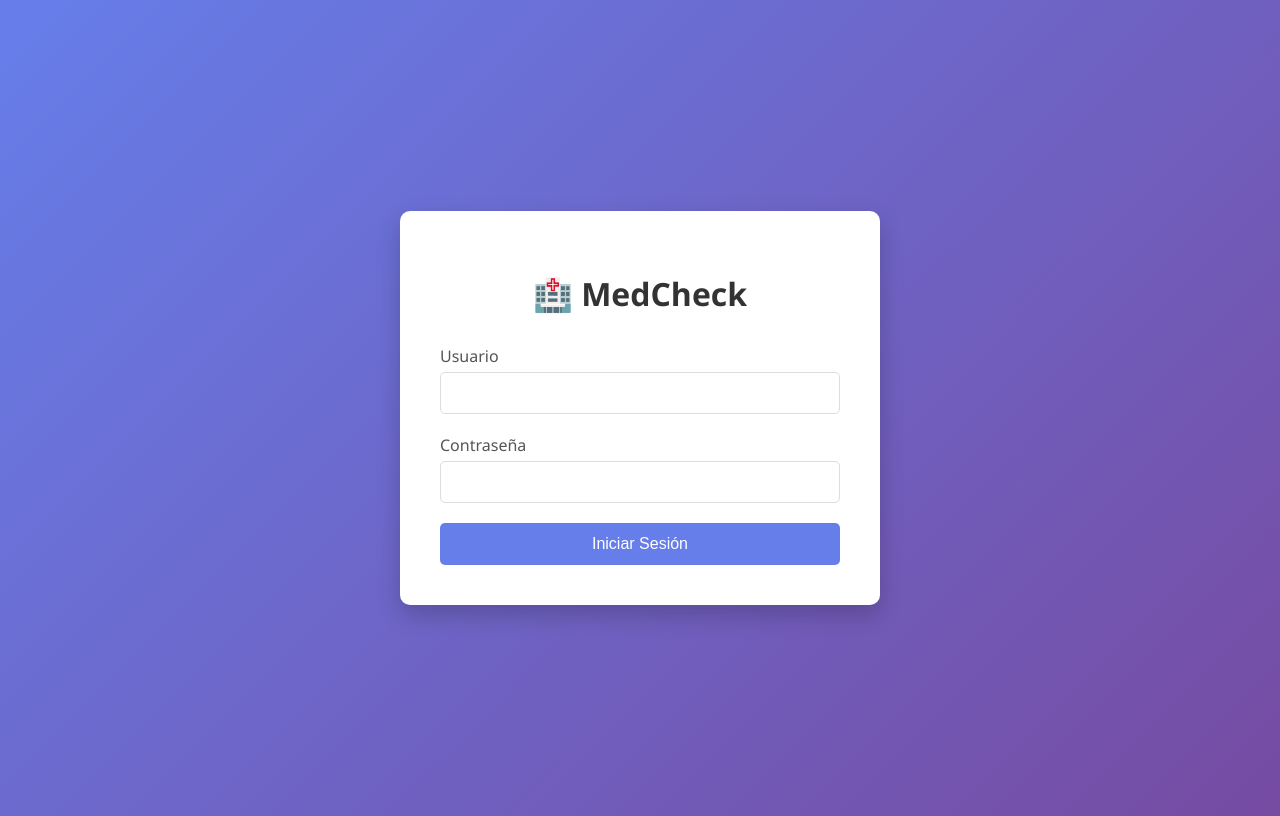
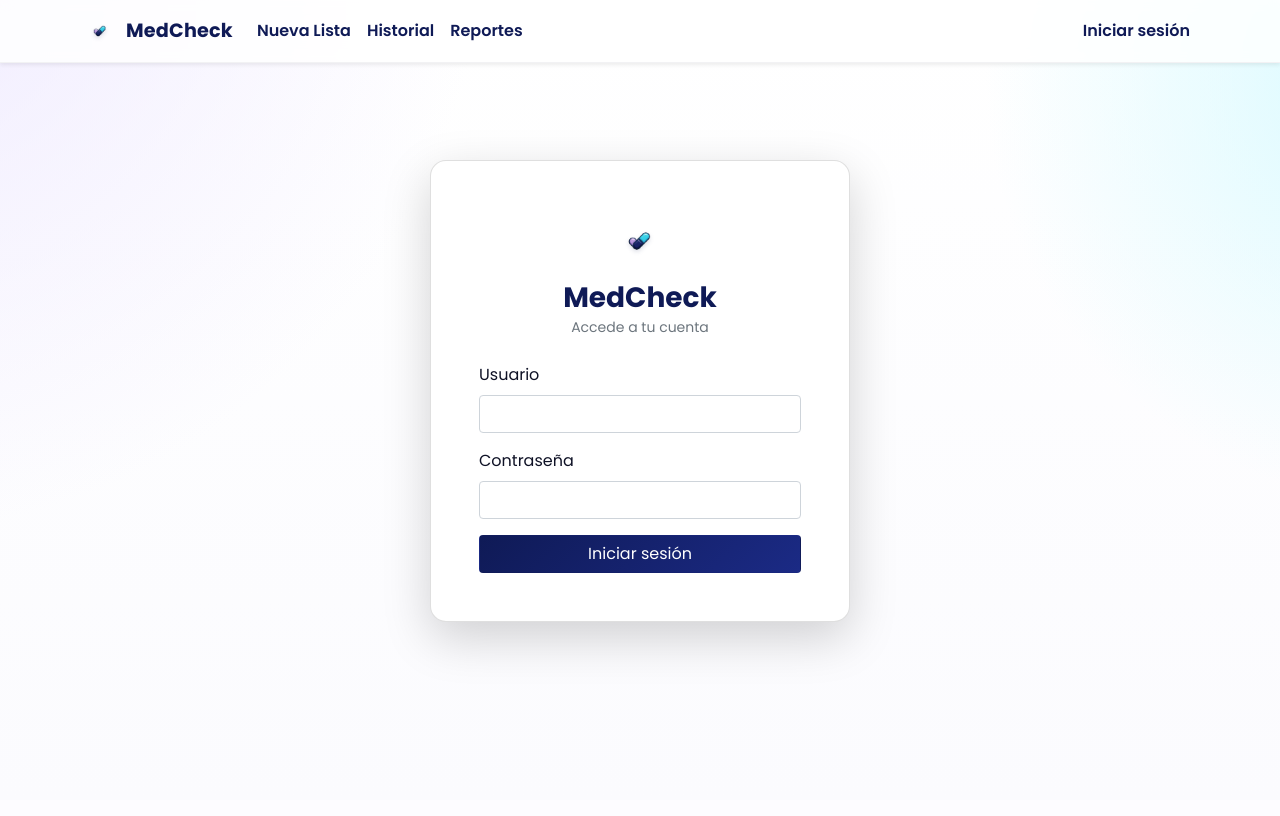
Before and after one commit to angiealadro-dotcom/MEDCHECK, a Python web app: template templates/login.html in a window 1280 px wide. After the commit the page ends 655 px from the top, so only its background shows below. Run offline with Jinja, Linux system fonts and the light colour scheme; the template is opened without the code that fills it, so the values that code supplies are empty.

Commit message:
feat(brand): favicon con logo PNG y login alineado a la marca con logo y Bootstrap

```diff
--- a/templates/base.html
+++ b/templates/base.html
@@ -8,6 +8,8 @@
     <link href="https://fonts.googleapis.com/css2?family=Poppins:wght@400;600;700&display=swap" rel="stylesheet">
     <link href="https://cdnjs.cloudflare.com/ajax/libs/font-awesome/6.0.0/css/all.min.css" rel="stylesheet">
     <link rel="stylesheet" href="{{ url_for('static', path='css/styles.css') }}">
+    <link rel="icon" type="image/png" sizes="32x32" href="{{ url_for('static', path='img/logo.png') }}">
+    <link rel="apple-touch-icon" sizes="180x180" href="{{ url_for('static', path='img/logo.png') }}">
     {% block head_extras %}{% endblock %}
     {% if request.url.path.startswith('/alerts/config') %}
     <link rel="stylesheet" href="{{ url_for('static', path='css/alerts.css') }}">
--- a/templates/login.html
+++ b/templates/login.html
@@ -1,106 +1,34 @@
-<!DOCTYPE html>
-<html lang="es">
-<head>
-    <meta charset="UTF-8">
-    <meta name="viewport" content="width=device-width, initial-scale=1.0">
-    <title>Login - MedCheck</title>
-    <link rel="stylesheet" href="/static/css/styles.css">
-    <style>
-        body {
-            display: flex;
-            justify-content: center;
-            align-items: center;
-            min-height: 100vh;
-            background: linear-gradient(135deg, #667eea 0%, #764ba2 100%);
-            font-family: 'Segoe UI', Tahoma, Geneva, Verdana, sans-serif;
-        }
-        .login-container {
-            background: white;
-            padding: 40px;
-            border-radius: 10px;
-            box-shadow: 0 10px 25px rgba(0,0,0,0.2);
-            width: 100%;
-            max-width: 400px;
-        }
-        .login-container h1 {
-            text-align: center;
-            color: #333;
-            margin-bottom: 30px;
-        }
-        .form-group {
-            margin-bottom: 20px;
-        }
-        .form-group label {
-            display: block;
-            margin-bottom: 5px;
-            color: #555;
-            font-weight: 500;
-        }
-        .form-group input {
-            width: 100%;
-            padding: 12px;
-            border: 1px solid #ddd;
-            border-radius: 5px;
-            font-size: 14px;
-            box-sizing: border-box;
-        }
-        .form-group input:focus {
-            outline: none;
-            border-color: #667eea;
-        }
-        .btn {
-            width: 100%;
-            padding: 12px;
-            background: #667eea;
-            color: white;
-            border: none;
-            border-radius: 5px;
-            font-size: 16px;
-            cursor: pointer;
-            transition: background 0.3s;
-        }
-        .btn:hover {
-            background: #5568d3;
-        }
-        .message {
-            padding: 10px;
-            margin-bottom: 20px;
-            border-radius: 5px;
-            display: none;
-        }
-        .message.error {
-            background: #fee;
-            color: #c33;
-            border: 1px solid #fcc;
-        }
-        .message.success {
-            background: #efe;
-            color: #3c3;
-            border: 1px solid #cfc;
-        }
-    </style>
-</head>
-<body>
-    <div class="login-container">
-        <h1>🏥 MedCheck</h1>
-        <div id="message" class="message"></div>
-        <form id="loginForm">
-            <div class="form-group">
-                <label for="username">Usuario</label>
-                <input type="text" id="username" name="username" required>
+{% extends "base.html" %}
+
+{% block title %}Iniciar sesión - MedCheck{% endblock %}
+
+{% block content %}
+<div class="d-flex justify-content-center align-items-center" style="min-height: 70vh;">
+  <div class="card p-4 p-md-5 shadow-lg" style="max-width: 420px; width: 100%; border-radius: 16px;">
+    <div class="text-center mb-3">
+      <img src="{{ url_for('static', path='img/logo.png') }}" alt="MedCheck" width="64" height="64" class="brand-logo">
+      <h3 class="mt-2 mb-0" style="color: var(--brand-navy); font-weight: 700;">MedCheck</h3>
+      <small class="text-muted">Accede a tu cuenta</small>
     </div>
-            <div class="form-group">
-                <label for="password">Contraseña</label>
-                <input type="password" id="password" name="password" required>
+    <div id="message" class="alert d-none" role="alert"></div>
+    <form id="loginForm" class="mt-2">
+      <div class="mb-3">
+        <label for="username" class="form-label">Usuario</label>
+        <input type="text" id="username" name="username" class="form-control" required>
       </div>
-            <button type="submit" class="btn">Iniciar Sesión</button>
+      <div class="mb-3">
+        <label for="password" class="form-label">Contraseña</label>
+        <input type="password" id="password" name="password" class="form-control" required>
+      </div>
+      <button type="submit" class="btn btn-primary w-100">Iniciar sesión</button>
     </form>
+  </div>
+
 </div>
 
 <script>
   document.getElementById('loginForm').addEventListener('submit', async (e) => {
     e.preventDefault();
-
     const username = document.getElementById('username').value;
     const password = document.getElementById('password').value;
     const messageDiv = document.getElementById('message');
@@ -113,32 +41,27 @@
       const response = await fetch('/auth/login', {
         method: 'POST',
         body: formData,
-                    credentials: 'include'  // Importante para que envíe/reciba cookies
+        credentials: 'include'
       });
 
       if (response.ok) {
-                    const data = await response.json();
         messageDiv.textContent = '¡Login exitoso! Redirigiendo...';
-                    messageDiv.className = 'message success';
-                    messageDiv.style.display = 'block';
-
-                    // Esperar un momento y redirigir
-                    setTimeout(() => {
-                        window.location.href = '/';
-                    }, 500);
+        messageDiv.className = 'alert alert-success';
+        messageDiv.classList.remove('d-none');
+        setTimeout(() => { window.location.href = '/'; }, 500);
       } else {
         const error = await response.json();
         messageDiv.textContent = error.detail || 'Error al iniciar sesión';
-                    messageDiv.className = 'message error';
-                    messageDiv.style.display = 'block';
+        messageDiv.className = 'alert alert-danger';
+        messageDiv.classList.remove('d-none');
       }
     } catch (error) {
       console.error('Error completo:', error);
-                messageDiv.textContent = 'Error de conexión. Verifica la consola para más detalles.';
-                messageDiv.className = 'message error';
-                messageDiv.style.display = 'block';
+      messageDiv.textContent = 'Error de conexión. Verifica tu red.';
+      messageDiv.className = 'alert alert-danger';
+      messageDiv.classList.remove('d-none');
     }
   });
 </script>
-</body>
-</html>
+
+{% endblock %}
```
Lines whose indentation alone changed are shown as unchanged.
